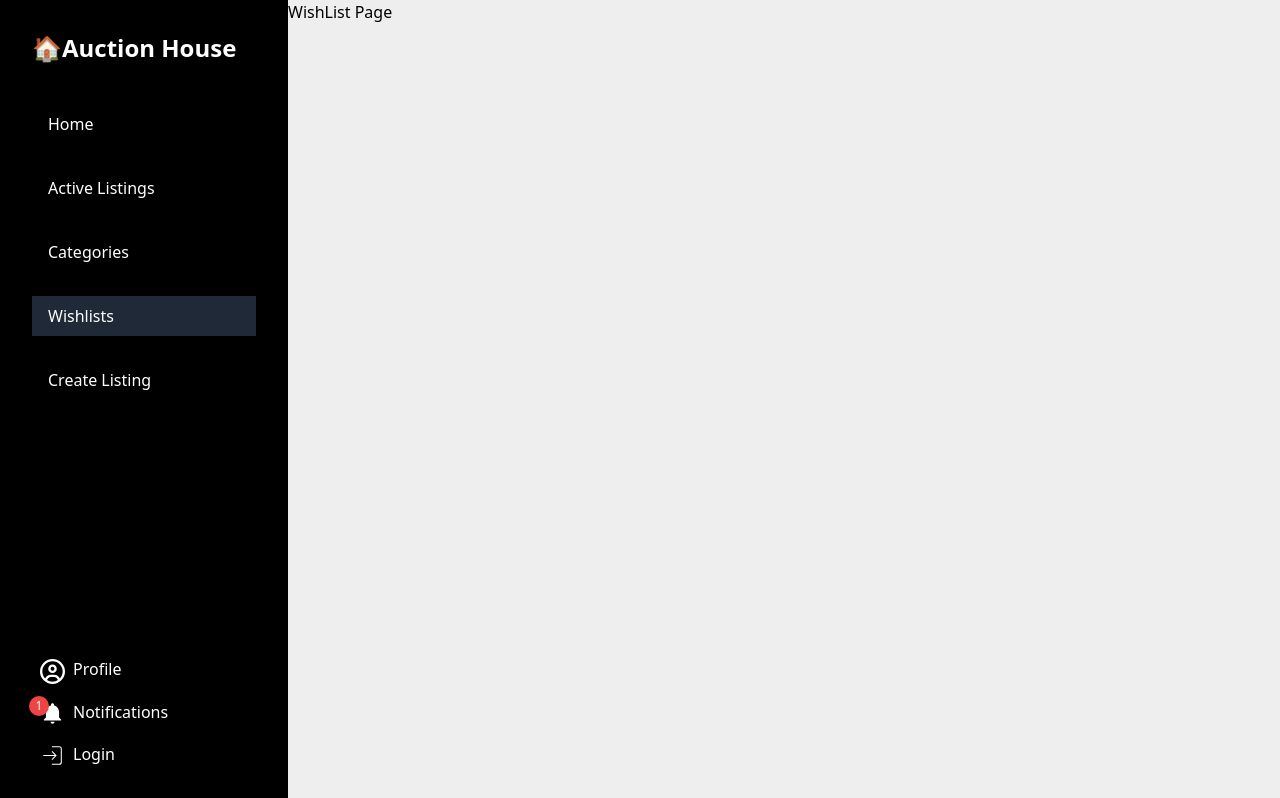
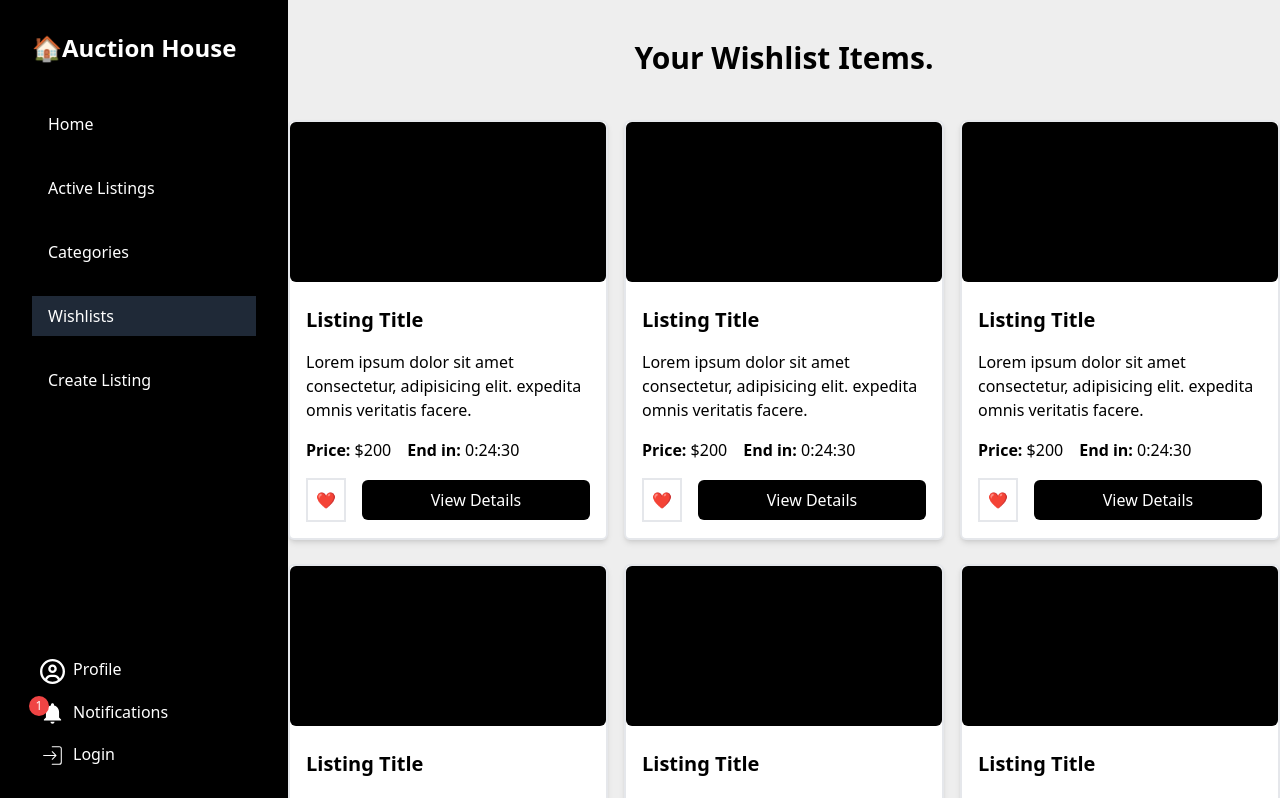
Before and after one commit to LynxQuas/auction-house, a React (Vite) app: page /wishlist in a window 1280 px wide. Shown: the top 798 px of the page. Built offline with nearby package versions, Linux system fonts and the light colour scheme.

Commit message:
feat: wishlist page
Signed-off-by: LynxQuas <lynxquas@gmail.com>

```diff
--- a/src/App.tsx
+++ b/src/App.tsx
@@ -5,6 +5,7 @@ import RegisterPage from "./pages/RegisterPage";
 import CreatingListings from "./features/create-listings/CreatingListings";
 import ActiveListingsPage from "./features/active-listings/ActiveListingsPage";
 import ListingDetails from "./features/listing-details/ListingDetails";
+import WishlistPage from "./pages/WishlistPage";
 
 const App = () => {
     const router = createBrowserRouter([
@@ -18,7 +19,7 @@ const App = () => {
                 },
                 { path: "/active-listings/:id", element: <ListingDetails /> },
                 { path: "/categories", element: <h1>Categories Page</h1> },
-                { path: "/wishlist", element: <h1>WishList Page</h1> },
+                { path: "/wishlist", element: <WishlistPage /> },
                 {
                     path: "/create-listings",
                     element: <CreatingListings />,
--- a/src/components/ListingCard.tsx
+++ b/src/components/ListingCard.tsx
@@ -1,4 +1,8 @@
+import { useNavigate } from "react-router-dom";
+
 const ListingCard = () => {
+    const navigate = useNavigate();
+
     return (
         <div className="flex my-1 flex-col w-1/2 md:w-[20rem] border-2 rounded-md bg-white gap-2 shadow-md">
             {/* image  */}
@@ -22,10 +26,15 @@ const ListingCard = () => {
                         0:24:30
                     </span>
                 </div>
-
-                <button className="bg-black py-2 px-4 text-white rounded-md">
-                    View Details
-                </button>
+                <div className="flex gap-4 items-center">
+                    <div className="border-2 p-2">❤️</div>
+                    <button
+                        onClick={() => navigate("/active-listings/1")} // just for test need to fix.
+                        className="bg-black py-2 px-4 text-white rounded-md grow"
+                    >
+                        View Details
+                    </button>
+                </div>
             </div>
         </div>
     );
--- a/src/pages/RegisterPage.tsx
+++ b/src/pages/RegisterPage.tsx
@@ -44,7 +44,7 @@ const RegisterPage = () => {
                 registerOpts={{
                     required: "Email is required.",
                     pattern: {
-                        value: /^[A-Z0-9._%+-]+@[A-Z0-9.-]+\.[A-Z]{2,}$/i,
+                        value: /^[A-Z0-9._%+-]+@[A-Z0-9.-]+\.[A-Z]{2,}$/i, //Reg from stack overflow.
                         message: "Invalid email address",
                     },
                 }}
@@ -80,7 +80,10 @@ const RegisterPage = () => {
             />
 
             <div className="flex justify-between items-center">
-                <button className="font-semibold bg-black text-white py-3 px-6 rounded-md hover:bg-black/75">
+                <button
+                    type="submit"
+                    className="font-semibold bg-black text-white py-3 px-6 rounded-md hover:bg-black/75"
+                >
                     Register
                 </button>
                 <Link className="hover:text-blue-500 font-semibold" to="/login">
--- /dev/null
+++ b/src/pages/WishlistPage.tsx
@@ -0,0 +1,21 @@
+import ListingCard from "../components/ListingCard";
+
+const WishlistPage = () => {
+    return (
+        <section>
+            <h3 className="text-center font-bold text-3xl py-10">
+                Your Wishlist Items.
+            </h3>
+            <div className="flex flex-wrap md:gap-4 md:justify-center">
+                <ListingCard />
+                <ListingCard />
+                <ListingCard />
+                <ListingCard />
+                <ListingCard />
+                <ListingCard />
+            </div>
+        </section>
+    );
+};
+
+export default WishlistPage;
```
